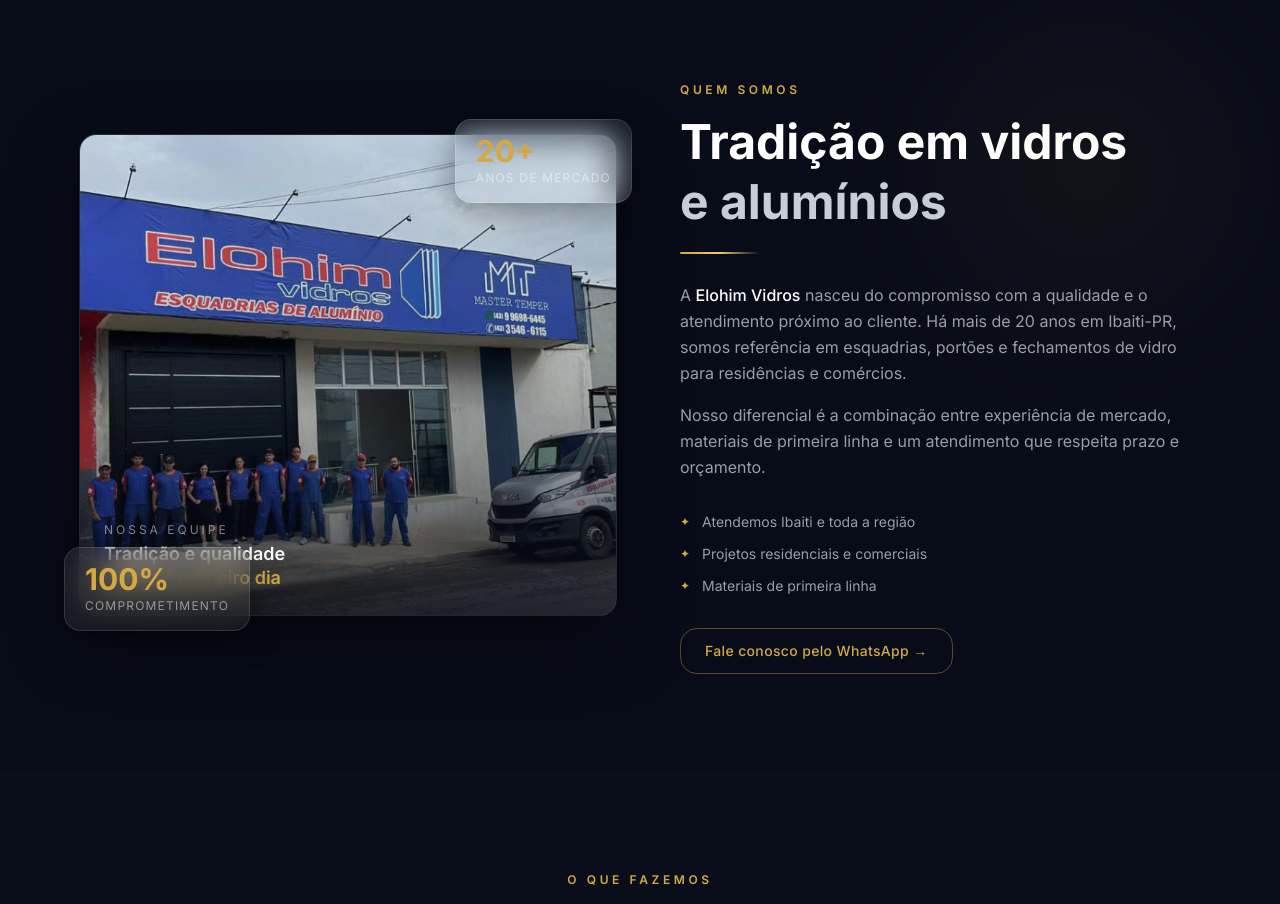
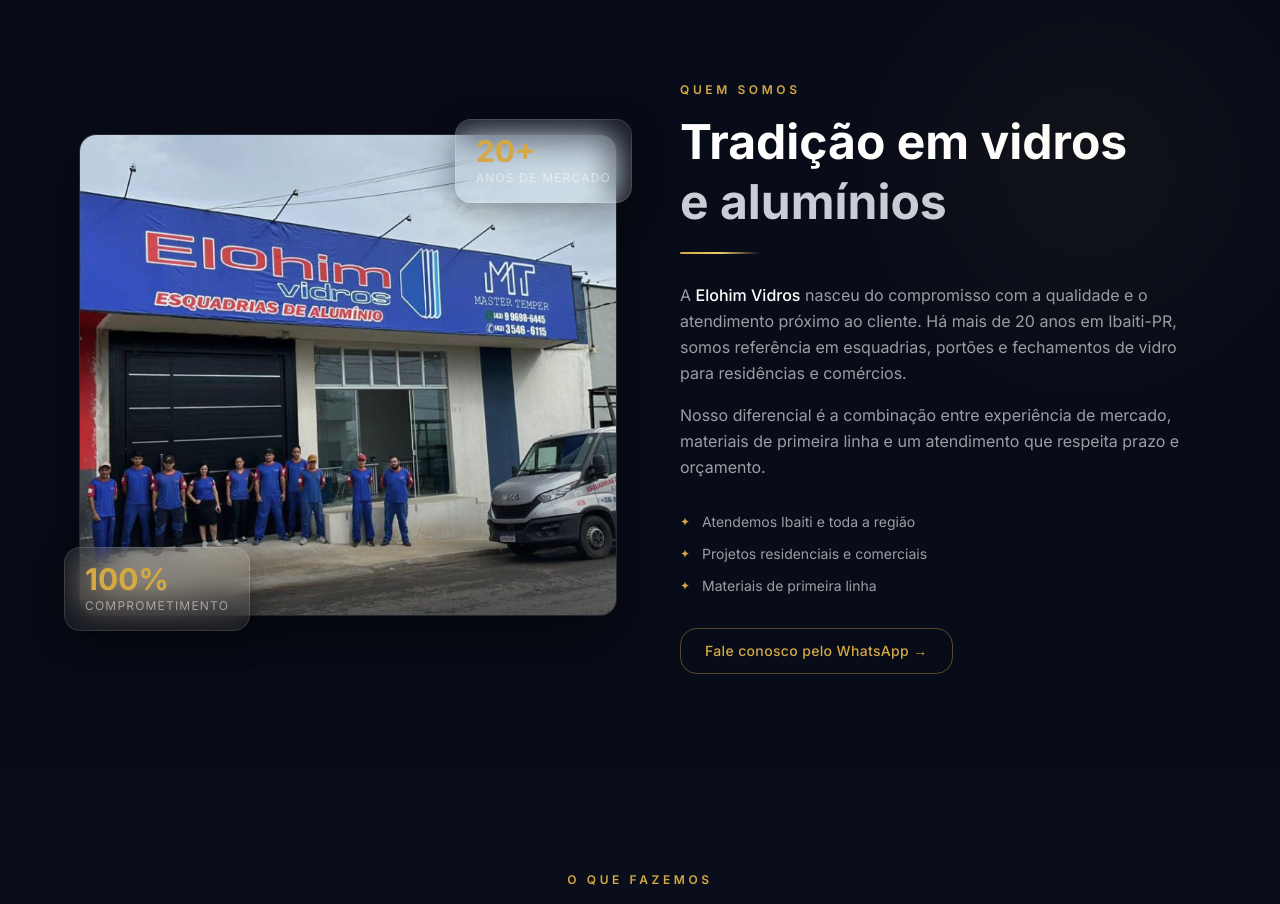
Before and after one commit to roverigor/vidros-elohim, a Next.js app: page / in a window 1280 px wide. Shown: the part 820-1724 px from the top of the page. Built offline with nearby package versions, Linux system fonts and the light colour scheme.

Commit message:
fix(about): remove overlapping text inside team photo

```diff
--- a/components/sections/About.tsx
+++ b/components/sections/About.tsx
@@ -38,16 +38,7 @@
                 sizes="(max-width: 768px) 100vw, 50vw"
               />
               {/* Gradient overlay bottom */}
-              <div className="absolute inset-0 bg-gradient-to-t from-[#080c18]/80 via-[#080c18]/20 to-transparent" />
-
-              {/* Bottom label */}
-              <div className="absolute bottom-0 left-0 right-0 p-6">
-                <p className="text-white/50 text-xs tracking-[0.25em] uppercase mb-1">Nossa equipe</p>
-                <p className="text-white font-semibold text-lg leading-snug">
-                  Tradição e qualidade<br />
-                  <span className="text-[#d4a843]">desde o primeiro dia</span>
-                </p>
-              </div>
+              <div className="absolute inset-0 bg-gradient-to-t from-[#080c18]/40 via-transparent to-transparent" />
             </div>
 
             {/* Stat badge — top right */}
```
